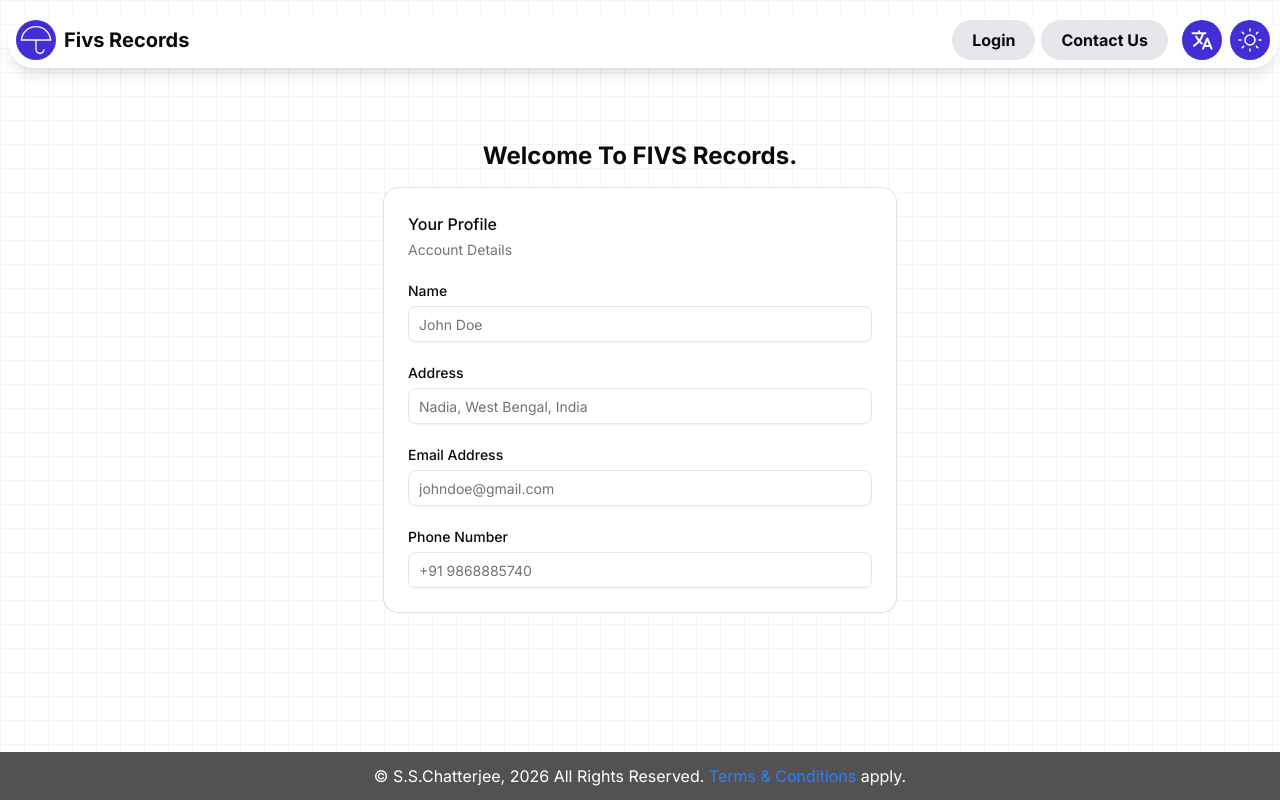
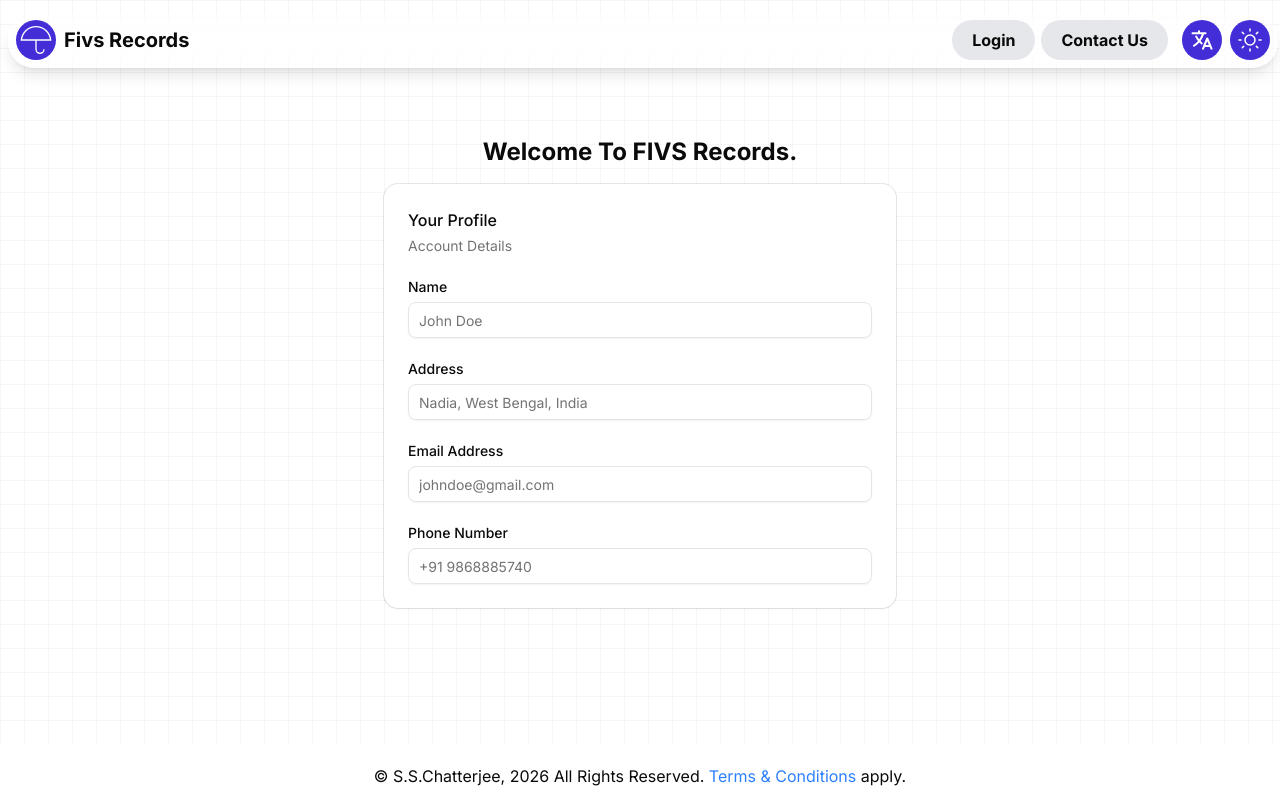
Before and after one commit to ShankhaShubhraChatterjee/fivs-records, a Next.js app: page / in a window 1280 px wide. Built offline with nearby package versions, Linux system fonts and the light colour scheme.

Commit message:
feat: change background colors and add more styles

```diff
--- a/src/app/_components/footer/page.tsx
+++ b/src/app/_components/footer/page.tsx
@@ -1,8 +1,8 @@
 import Link from "next/link"
 export default function Footer () {
     return (
-        <footer className="text-center p-3 bg-zinc-900/75 text-white w-full">
-            &copy; S.S.Chatterjee, 2026 All Rights Reserved. <Link href="/" className="text-blue-500">Terms & Conditions</Link> apply.
+        <footer className="text-center p-3 shadow-lg backdrop-blur-lg mt-2 bg-white/1 dark:text-white w-full">
+            &copy; S.S.Chatterjee, 2026 All Rights Reserved. <Link href="/terms_and_conditions" className="text-blue-500">Terms & Conditions</Link> apply.
         </footer>
     )
 }
```
